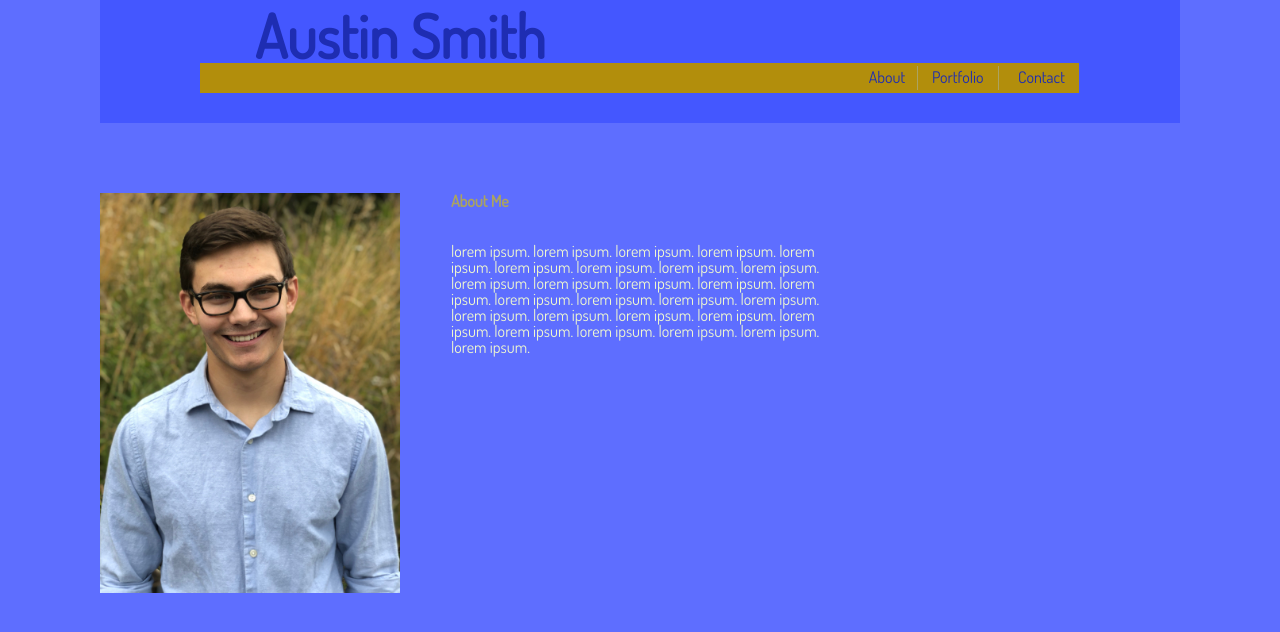
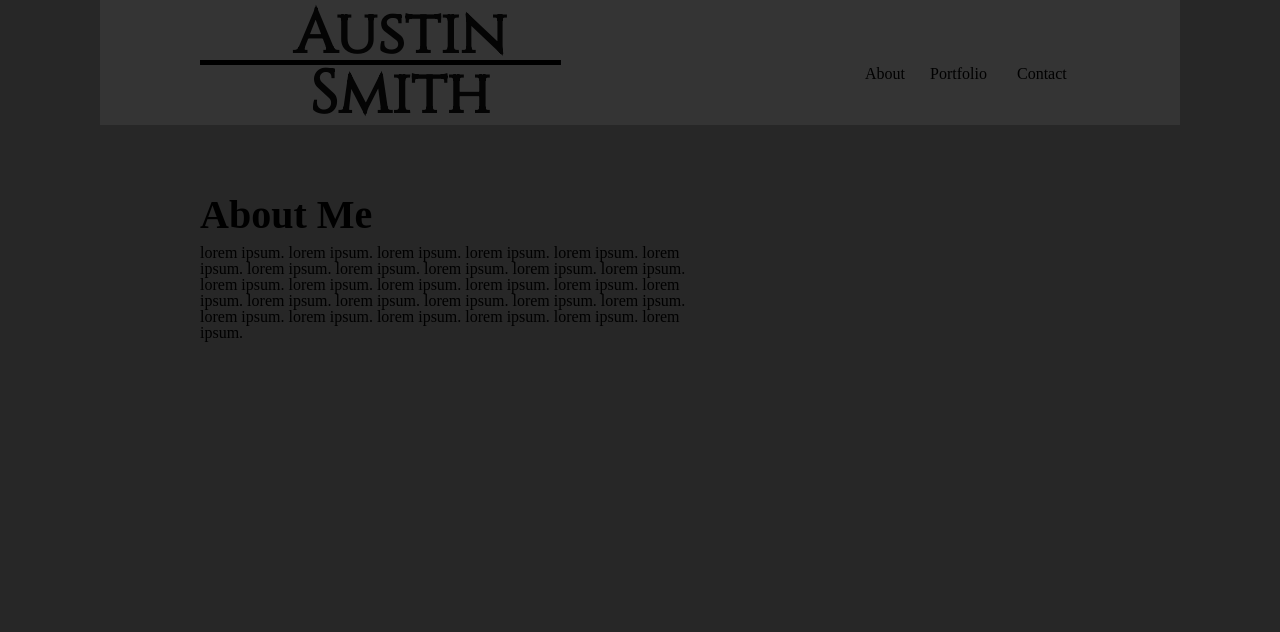
Before and after one commit to asmith7531/asmith7531.github.io, a plain HTML site: page index.html in a window 1280 px wide. Drawn offline with Linux system fonts and the light colour scheme.

Commit message:
Stylin out boi

```diff
--- a/contactStyle.css
+++ b/contactStyle.css
@@ -1,27 +1,41 @@
+/*@keyframes title {
+    0% {color:gray}
+    100% {color: black}
+}
+
+@keyframes navBar {
+    0% {width:0px;background:black;}
+    100% {width:400px;background:darkgray;}
+}
+
+@keyframes header {
+    0% {background: black;}
+    100% {background:rgb(53, 53, 53); }
+}*/
+
 .header {
     display:grid;
     grid-template-columns: 100px 400px auto 80px 1px 80px 1px 80px 1px 100px;
-    grid-template-rows:5px 50px 8px 30px 30px;
-    background:#ABA361	;
+    grid-template-rows:5px 50px 5px 5px 30px 30px;
+    background:rgb(53, 53, 53)	;
     z-index: -2;
     margin-left: 100px;
     margin-right: 100px;
+    animation: header 8s 1 forwards;
 }
 
 .navBar {
     grid-row:4;
-    grid-column-start:2;
-    grid-column-end:9;
-    background:#420C14;
-    border-top: #732C2C
-}
+    grid-column-start: 2;
+    animation: navBar 8s  1 forwards;
+    }
 
 #line1 {
     grid-column-start:5;
     grid-column-end: 6;
     grid-row-start:4;
     grid-row-end:5;
-    background:#ABA361;
+    background:black;
     z-index: 3;
     margin-top:3px;
     margin-bottom: 3px;
@@ -32,25 +46,41 @@
     grid-column-end: 8;
     grid-row-start:4;
     grid-row-end:5;
-    background: #ABA361;
-    z-index: 3;
+    background: black;
+   z-index: 3;
     margin-bottom: 3px;
     margin-top:3px;
 }
+
 #contactMe {
-    color:#732C2C	;
+    color:black	;
+    font-family:  'Cinzel', serif;
     grid-column-start:2;
     grid-column-end:3;
     grid-row-start:2;
     grid-row-end:4;
-    padding:unset;
+    padding-right:10px;
     text-align:center;
-    font-size:60px;
+    font-size: 60px;
+    animation:title 8s 1 forwards;
+}
+
+#name {
+    color:black	;
+    font-family:  'Cinzel', serif;
+    grid-column-start:2;
+    grid-column-end:3;
+    grid-row-start:2;
+    grid-row-end:4;
+    padding-right:10px;
+    text-align:center;
+    font-size: 60px;
+    animation:title 8s 1 forwards;
 }
 
 #about {
     background:unset;
-    color: #732C2C;
+    color: black;
     grid-column-start:4;
     grid-column-end:5;
     grid-row-start:4;
@@ -60,11 +90,12 @@
     z-index: 3;
     padding-left:20px;
     padding-top:6px;
+    ;
 }
 
 #portfolio {
     background:unset;
-    color: #732C2C;
+    color: black;
     grid-column-start:5;
     grid-column-end:6;
     grid-row-start:4;
@@ -72,11 +103,12 @@
     padding-left:15px;
     padding-top:6px;
     z-index: 3;
+
 }
 
 #contact {
 
-    color: #732C2C;
+    color: black;
     grid-column-start:7;
     grid-column-end:8;
     grid-row-start:4;
@@ -85,7 +117,25 @@
     padding-left:20px;
     text-align:center;
     z-index: 3;
+
 }
+
+html {
+    background: #272727	;
+    font-family: "dosis";
+    z-index: -99999999;
+}
+
+a {
+    text-decoration: none;
+    color: black;
+}
+
+a:hover {
+    text-decoration: none;
+    background-color: black;
+}
+
 
 /*about page specific css */
 #bioPic {
@@ -125,34 +175,28 @@
     grid-row-start: 4;
     grid-column-end:3;
     grid-column-start: 2;
-    background:#420C14;
+    background:black;
 }
+
 #emailLine {
     grid-row-start: 9;
     grid-column-end:3;
     grid-column-start: 2;
-    background:#420C14;
-}#messageLine {
+    background:black;
+}
+
+#messageLine {
     grid-row-start: 14;
     grid-column-end:3;
     grid-column-start: 2;
-    background:#420C14;
-}
-a {
-    text-decoration: none;
-    color: #732C2C
-}
-
-html {
-    background: #5F2525	;
-    font-family: "dosis";
-    z-index: -99999999;
+    background:black;
 }
 
 #inputName {
     grid-column-start: 2;
     grid-column-end:3;
     grid-row-start:6;
+
 }
 
 #inputEmail {
@@ -167,12 +211,8 @@ html {
     grid-row-start:16;
 }
 
-.text {
-    color:#ABA361
-}
-
 #name {
-    grid-column-start: 2;
+    grid-column-start: 1;
     grid-column-end:3;
     grid-row-start:3;
     z-index: 1;
@@ -185,6 +225,9 @@ html {
     grid-row-start:8;
     z-index: 1;
     font-size:30px;
+    font-family:  'Cinzel', serif;
+    color:black;
+
 }
 
 #message {
@@ -193,4 +236,13 @@ html {
     grid-row-start:13;
     z-index: 1;
     font-size:30px;
+    font-family:  'Cinzel', serif;
+    color:black
 }
+
+#bioPic {
+    width: 300px;
+    height: auto;
+    grid-row-start: 2;
+    grid-column-start: 4;
+}
--- a/index.html
+++ b/index.html
@@ -7,7 +7,7 @@
     <meta name="viewport" content="width=device-width, initial-scale=1">
     <link rel="stylesheet" type="text/css" media="screen" href="reset.css">
     <link rel="stylesheet" type="text/css" media="screen" href="indexStyle.css">
-    <link href="https://fonts.googleapis.com/css?family=Dosis" rel="stylesheet">
+    <link href="https://fonts.googleapis.com/css?family=Cinzel|Courgette|Permanent+Marker" rel="stylesheet">
 </head>
 
 <header>
@@ -15,13 +15,14 @@
         <div id="name">
                 <h1>Austin Smith</h1>
         </div>
-        <div id="about" class="navBar">
+
+        <div id="about">
             <a href="index.html">About</a>
         </div>
-        <div id="portfolio" class="navBar">
+        <div id="portfolio">
             <a href="portfolio.html">Portfolio</a>
         </div>
-        <div id="contact" class="navBar">
+        <div id="contact">
             <a href="contact.html">Contact</a>
         </div>
         <div class="line" id="line1"></div>
@@ -31,8 +32,9 @@
 </header>
 
 <body>
-    <div id="body">
-        <img src="biopic.jpeg" id="bioPic">
+<div id="body">
+        <div id="box1"></div>
+
         <div id="aboutMeTitle">
             <h2>About Me</h2>
         </div>
@@ -43,8 +45,8 @@
                 lorem ipsum. lorem ipsum. lorem ipsum. lorem ipsum. lorem ipsum.
                 lorem ipsum. lorem ipsum. lorem ipsum. lorem ipsum.
                 lorem ipsum. lorem ipsum. lorem ipsum.  </p>
-        </div>
-    </div>
-    <div id='bodyLine'></div>
+        <div id="title"></div>
+
 </body>
+
 </html>
--- a/indexStyle.css
+++ b/indexStyle.css
@@ -1,44 +1,59 @@
+@keyframes title {
+    0% {color:#272727}
+    100% {color: black}
+}
+
+@keyframes navBar {
+    0% {width:0px;background:#272727;}
+    50% {background:black}
+    100% {width:400px;background:black;}
+}
+
+@keyframes header {
+    0% {background: #272727;}
+    100% {background:rgb(53, 53, 53); }
+}
 .header {
     display:grid;
-    grid-template-columns: 100px 400px auto 80px 1px 80px 1px 80px 1px 100px;
-    grid-template-rows:5px 50px 8px 30px 30px;
-    background:#4457FF	;
-    z-index: -2;
+    grid-template-columns: 100px 400px auto 80px 2px 80px 2px 80px 1px 100px;
+    grid-template-rows:5px 50px 5px 5px 30px 30px;
+    background:rgb(53, 53, 53)	;
+    z-index: -1;
     margin-left: 100px;
     margin-right: 100px;
+    animation: header 8s 1 forwards;
 }
 
 .navBar {
     grid-row:4;
-    grid-column-start:2;
-    grid-column-end:9;
-    background:#B28E0C;
-    color:#1E2DB2;
-}
+    grid-column-start: 2;
+    animation: navBar 8s  1 forwards;
+    }
 
 #line1 {
-    grid-column-start:5;
-    grid-column-end: 6;
+    grid-column-start:6;
+    grid-column-end: 7;
     grid-row-start:4;
     grid-row-end:5;
-    background:#ABA361;
+    background:b;
     z-index: 3;
     margin-top:3px;
     margin-bottom: 3px;
 }
 
 #line2 {
-    grid-column-start:7;
-    grid-column-end: 8;
+    grid-column-start:8;
+    grid-column-end: 9;
     grid-row-start:4;
     grid-row-end:5;
-    background: #ABA361;
-    z-index: 3;
+    background: black;
+   z-index: 3;
     margin-bottom: 3px;
     margin-top:3px;
 }
 #name {
-    color:#1E2DB2	;
+    color:#272727;
+    font-family:  'Cinzel', serif;
     grid-column-start:2;
     grid-column-end:3;
     grid-row-start:2;
@@ -46,11 +61,12 @@
     padding:unset;
     text-align:center;
     font-size: 60px;
+    animation:title 8s 1 forwards;
 }
 
 #about {
     background:unset;
-    color: #732C2C;
+    color: black;
     grid-column-start:4;
     grid-column-end:5;
     grid-row-start:4;
@@ -60,11 +76,12 @@
     z-index: 3;
     padding-left:20px;
     padding-top:6px;
+    ;
 }
 
 #portfolio {
     background:unset;
-    color: #732C2C;
+    color: black;
     grid-column-start:5;
     grid-column-end:6;
     grid-row-start:4;
@@ -72,11 +89,12 @@
     padding-left:15px;
     padding-top:6px;
     z-index: 3;
+
 }
 
 #contact {
 
-    color: #732C2C;
+    color: black;
     grid-column-start:7;
     grid-column-end:8;
     grid-row-start:4;
@@ -85,33 +103,53 @@
     padding-left:20px;
     text-align:center;
     z-index: 3;
+
+}
+
+html {
+    background: #272727	;
+    font-family: "dosis";
+    z-index: -99999999;
+}
+
+a {
+    text-decoration: none;
+    color: black;
+}
+
+a:hover {
+    text-decoration: none;
+    background-color: #272727;
 }
 
 /*about page specific css */
-#bioPic {
-    width: 300px;
+
+
+body {
+
+    background-repeat: no-repeat;
+    background-size: 100%;
     height: auto;
-    grid-row-start:3;
-    grid-column-start:2;
 }
-
 #body {
     display:grid;
-    grid-template-columns: 100px 301px 50px 400px auto  300px;
+    grid-template-columns: 200px 500px  300px;
     grid-template-rows:40px 30px 40px 10px 10px 10px auto;
-    color:#EFF7CF;
 }
 
 #aboutMeTitle {
-    grid-column-start: 4;
+    grid-column-start: 2;
     grid-row-start: 3;
-    color:#ABA361
+    color:black;
+    font-size:40px;
+    padding-bottom: 10px;
 }
 
 #aboutMeContent {
-    grid-column-start: 4;
-    grid-column-end: 5;
+    grid-column-start: 2;
+    grid-column-end: 3;
     grid-row-start: 5;
+    color:black
 }
 
 #bodyLine {
@@ -121,36 +159,3 @@
     z-index: 3;
 
 }
-
-
-/*contact page specific css*/
-#bodyContact {
-    display:grid;
-    grid-template-columns: 100px 301px 50px 400px auto  300px;
-    grid-template-rows:40px 30px 40px 10px 10px 10px auto;
-    color:#EFF7CF;
-}
-
-a {
-    text-decoration: none;
-    color: #1E2DB2;
-}
-
-html {
-    background: #5E6EFF	;
-    font-family: "dosis";
-    z-index: -99999999;
-}
-
-
-#inputName {
-
-}
-
-#inputEmail {
-
-}
-
-#inputMessage {
-
-}
--- a/portfolioStyle.css
+++ b/portfolioStyle.css
@@ -1,28 +1,45 @@
+/*@keyframes title {
+    0% {color:gray}
+    100% {color: black}
+}
+
+@keyframes navBar {
+    0% {width:0px;background:black;}
+    100% {width:400px;background:darkgray;}
+}
+
+@keyframes header {
+    0% {background: black;}
+    100% {background:rgb(53, 53, 53); }
+}*/
 .header {
     display:grid;
-    grid-template-columns: 100px 200px auto 80px 1px 80px 1px 80px 1px 100px;
-    grid-template-rows:5px 50px 8px 30px 30px;
-    background:#ABA361;
+    grid-template-columns: 100px 400px auto 80px 2px 80px 1px 80px 2px 100px;
+    grid-template-rows:5px 50px 5px 5px 30px 30px;
+    background:rgb(53, 53, 53)	;
     z-index: -2;
     margin-left: 100px;
     margin-right: 100px;
+    animation: header 8s 1 forwards;
 }
 
 .navBar {
     grid-row:4;
-    grid-column-start:2;
-    grid-column-end:9;
-    background:#420C14;
-    border-top: #732C2C
-}
+    grid-column-start: 2;
+    animation: navBar 8s  1 forwards;
+    z-index:50;
+    }
+
+
+
 
 #line1 {
     grid-column-start:5;
     grid-column-end: 6;
     grid-row-start:4;
     grid-row-end:5;
-    background:#ABA361;
-    z-index: 3;
+    background:black;
+    z-index: 300000;
     margin-top:3px;
     margin-bottom: 3px;
 }
@@ -32,25 +49,27 @@
     grid-column-end: 8;
     grid-row-start:4;
     grid-row-end:5;
-    background: #ABA361;
-    z-index: 3;
+    background: black;
+   z-index: 3;
     margin-bottom: 3px;
     margin-top:3px;
 }
 #name {
-    color:#732C2C	;
+    color:black	;
+    font-family:  'Cinzel', serif;
     grid-column-start:2;
     grid-column-end:3;
     grid-row-start:2;
     grid-row-end:4;
     padding:unset;
     text-align:center;
-    font-size:50px;
+    font-size: 60px;
+    animation:title 8s 1 forwards;
 }
 
 #about {
     background:unset;
-    color: #732C2C;
+    color: black;
     grid-column-start:4;
     grid-column-end:5;
     grid-row-start:4;
@@ -60,10 +79,12 @@
     z-index: 3;
     padding-left:20px;
     padding-top:6px;
+    ;
 }
+
 #portfolio {
     background:unset;
-    color: #732C2C;
+    color: black;
     grid-column-start:5;
     grid-column-end:6;
     grid-row-start:4;
@@ -73,9 +94,10 @@
     z-index: 3;
 
 }
+
 #contact {
 
-    color: #732C2C;
+    color: black;
     grid-column-start:7;
     grid-column-end:8;
     grid-row-start:4;
@@ -84,7 +106,25 @@
     padding-left:20px;
     text-align:center;
     z-index: 3;
+
 }
+
+html {
+    background: #272727	;
+    font-family: "dosis";
+    z-index: -99999999;
+}
+
+a {
+    text-decoration: none;
+    color: black;
+}
+
+a:hover {
+    text-decoration: none;
+    background-color: #272727;
+}
+
 /*portfolio page specific css*/
 #body {
     display:grid;
@@ -94,10 +134,11 @@
 }
 a {
     text-decoration: none;
-    color: #732C2C
+    color: black;
 }
 html {
-    background: #5F2525	;
+    background: #2727272;
     font-family: "dosis";
     z-index: -99999999;
 }
+}
```
Also changed, not shown: contact.html (+1 -0 lines), portfolio.html (+1 -1 lines).
